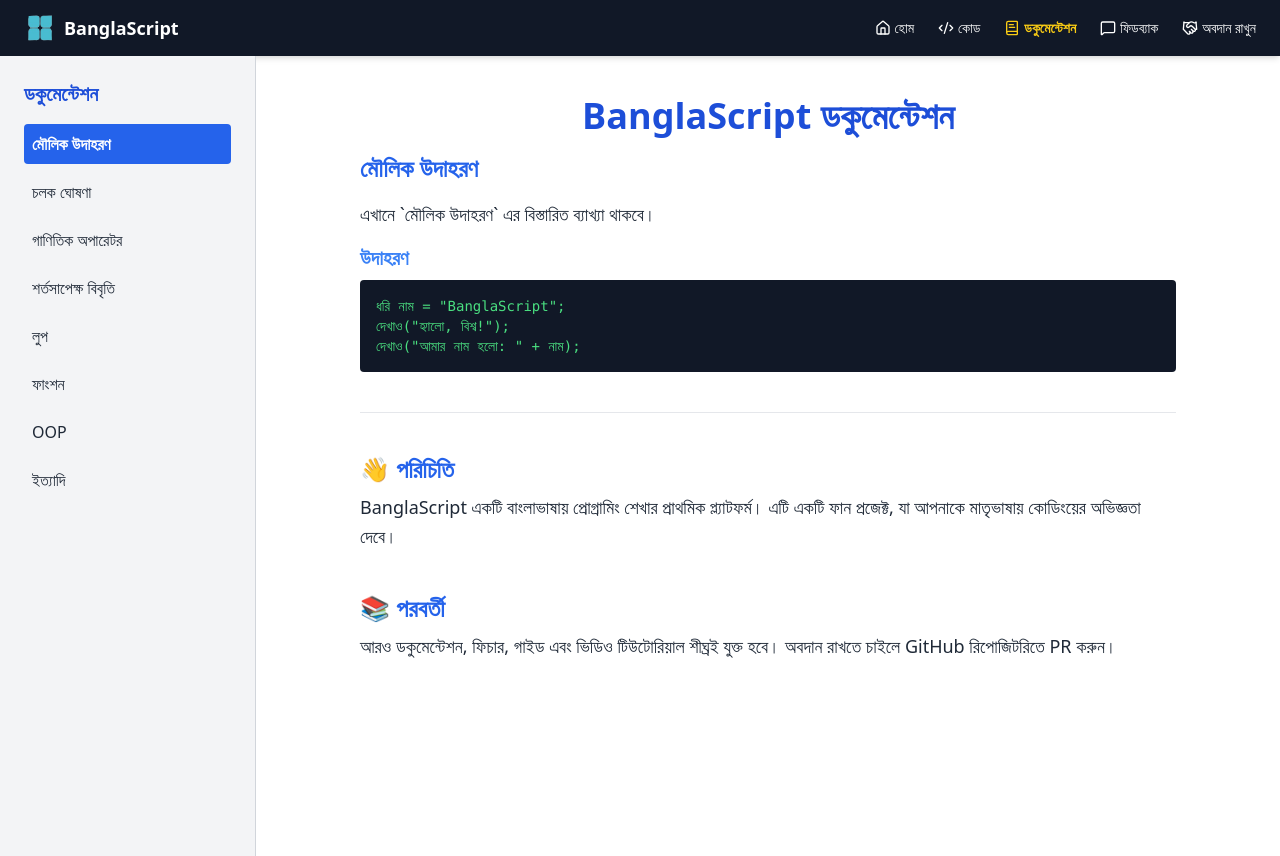
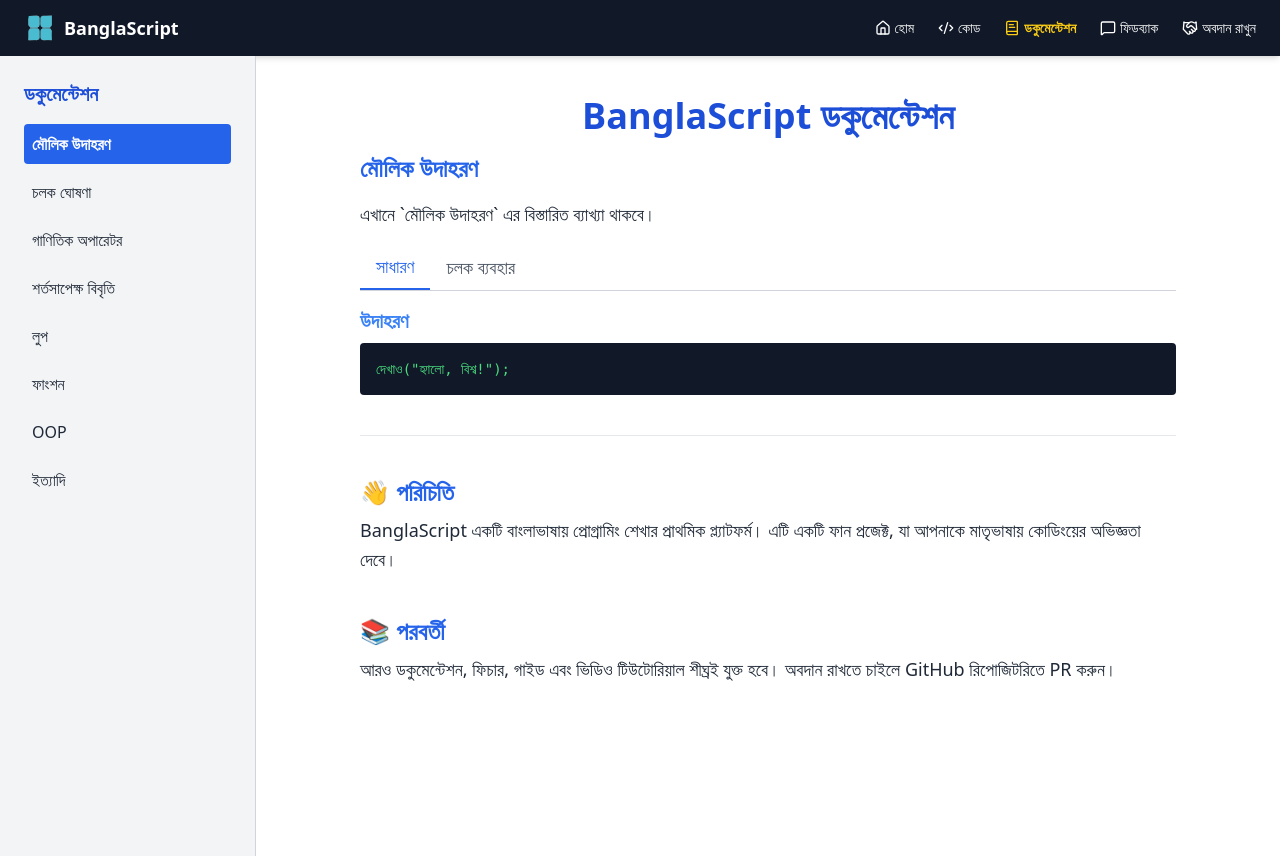
Before and after one commit to robinNcode/banglascript, a React (Vite) app: page /docs in a window 1280 px wide. Built offline with nearby package versions, Linux system fonts and the light colour scheme.

Commit message:
update: On Documentation multiple example added.

```diff
--- a/src/pages/Docs.tsx
+++ b/src/pages/Docs.tsx
@@ -1,45 +1,100 @@
-import { useState } from 'react';
+import { useState, type SetStateAction} from 'react';
 import Navbar from '../components/Navbar';
 
 const topics = [
-  { id: 'basics', title: 'মৌলিক উদাহরণ', example: `ধরি নাম = "BanglaScript";
-দেখাও("হ্যালো, বিশ্ব!");
-দেখাও("আমার নাম হলো: " + নাম);` },
-  { id: 'variables', title: 'চলক ঘোষণা', example: `ধরি বয়স = 25;
-ধরি নাম = "করিম";
-ধরি সফল = সত্যি;` },
-  { id: 'operators', title: 'গাণিতিক অপারেটর', example: `ধরি ক = 10;
+  {
+    id: 'basics',
+    title: 'মৌলিক উদাহরণ',
+    examples: [
+      {tab: 'সাধারণ', code: `দেখাও("হ্যালো, বিশ্ব!");`},
+      {
+        tab: 'চলক ব্যবহার', code: `ধরি নাম = "BanglaScript";
+দেখাও("আমার নাম: " + নাম);`
+      },
+    ],
+  },
+  {
+    id: 'variables',
+    title: 'চলক ঘোষণা',
+    examples: [
+      {tab: 'সংখ্যা', code: `ধরি বয়স = 25;`},
+      {tab: 'স্ট্রিং', code: `ধরি নাম = "করিম";`},
+      {tab: 'বুলিয়ান', code: `ধরি সফল = সত্যি;`},
+    ],
+  },
+  {
+    id: 'operators',
+    title: 'গাণিতিক অপারেটর',
+    examples: [
+      {
+        tab: 'যোগ', code: `ধরি ক = 10;
 ধরি খ = 5;
-ধরি যোগফল = ক + খ; // যোগ
-ধরি বিয়োগফল = ক - খ; // বিয়োগ
-ধরি গুণফল = ক * খ; // গুণ
-ধরি ভাগফল = ক / খ; // ভাগ
-দেখাও(যোগফল);` },
-  { id: 'conditionals', title: 'শর্তসাপেক্ষ বিবৃতি', example: `ধরি বয়স = 18;
+ধরি যোগফল = ক + খ;`
+      },
+      {
+        tab: 'বিয়োগ', code: `ধরি ক = 10;
+ধরি খ = 5;
+ধরি বিয়োগফল = ক - খ;`
+      },
+    ],
+  },
+  {
+    id: 'conditionals',
+    title: 'শর্তসাপেক্ষ বিবৃতি',
+    examples: [
+      {
+        tab: 'যদি-নয়তো',
+        code: `ধরি বয়স = 18;
 যদি (বয়স >= 18) {
   দেখাও("আপনি ভোট দিতে পারেন।");
 } নয়তো {
   দেখাও("আপনি ভোট দিতে পারেন না।");
-}` },
-  { id: 'loops', title: 'লুপ', example: `// জন্য লুপ
-জন্য (ধরি i = 0; i < 5; i = i + 1) {
+}`
+      },
+    ],
+  },
+  {
+    id: 'loops',
+    title: 'লুপ',
+    examples: [
+      {
+        tab: 'জন্য লুপ',
+        code: `জন্য (ধরি i = 0; i < 5; i = i + 1) {
   দেখাও("লুপ চলছে: " + i);
-}
-
-// যতক্ষণ লুপ
-ধরি j = 0;
+}`
+      },
+      {
+        tab: 'যতক্ষণ লুপ',
+        code: `ধরি j = 0;
 যতক্ষণ (j < 3) {
   দেখাও("j এর মান: " + j);
   j = j + 1;
-}` },
-  { id: 'functions', title: 'ফাংশন', example: `কাঠামো যোগ(ক, খ) {
+}`
+      },
+    ],
+  },
+  {
+    id: 'functions',
+    title: 'ফাংশন',
+    examples: [
+      {
+        tab: 'ফাংশন তৈরি',
+        code: `কাঠামো যোগ(ক, খ) {
   ফিরিয়ে দাও(ক + খ);
 }
 
 ধরি ফলাফল = যোগ(5, 3);
-দেখাও(ফলাফল);` },
-  { id: 'oop', title: 'OOP', example: `// OOP ধারণা
-কাঠামো গাড়ি(ব্র্যান্ড) {
+দেখাও(ফলাফল);`
+      },
+    ],
+  },
+  {
+    id: 'oop',
+    title: 'OOP',
+    examples: [
+      {
+        tab: 'অবজেক্ট',
+        code: `কাঠামো গাড়ি(ব্র্যান্ড) {
   ধরি এই.ব্র্যান্ড = ব্র্যান্ড;
   কাঠামো চালাও() {
     দেখাও(এই.ব্র্যান্ড + " চলছে।");
@@ -47,14 +102,34 @@ const topics = [
 }
 
 ধরি আমারগাড়ি = নতুন গাড়ি("টয়োটা");
-আমারগাড়ি.চালাও();` },
-  { id: 'etc', title: 'ইত্যাদি', example: `// এটি একটি placeholder, ভবিষ্যতে আরও টপিক আসবে।
-দেখাও("আরো ফিচার শীঘ্রই আসছে...");` },
+আমারগাড়ি.চালাও();`
+      },
+    ],
+  },
+  {
+    id: 'etc',
+    title: 'ইত্যাদি',
+    examples: [
+      {
+        tab: 'আরো',
+        code: `// এটি একটি placeholder
+দেখাও("আরো ফিচার শীঘ্রই আসছে...");`
+      },
+    ],
+  },
 ];
 
 export default function Docs() {
   const [activeTopic, setActiveTopic] = useState(topics[0].id);
+  const [activeTab, setActiveTab] = useState(0); // New state for the active tab index
+
   const activeContent = topics.find(topic => topic.id === activeTopic);
+
+  // Reset tab index when topic changes
+  const handleTopicChange = (topicId: SetStateAction<string>) => {
+    setActiveTopic(topicId);
+    setActiveTab(0);
+  };
 
   return (
     <>
@@ -67,7 +142,7 @@ export default function Docs() {
             {topics.map((topic) => (
               <li key={topic.id} className="mb-2">
                 <button
-                  onClick={() => setActiveTopic(topic.id)}
+                  onClick={() => handleTopicChange(topic.id)}
                   className={`w-full text-left p-2 rounded transition-colors duration-200
                               ${activeTopic === topic.id
                     ? 'bg-blue-600 text-white font-semibold'
@@ -85,7 +160,6 @@ export default function Docs() {
         <div className="flex-1 p-10 max-w-4xl mx-auto text-gray-800">
           <h1 className="text-4xl font-bold mb-4 text-center text-blue-700">BanglaScript ডকুমেন্টেশন</h1>
 
-          {/* Dynamic Content based on selection */}
           {activeContent && (
             <section className="mb-10">
               <h2 className="text-2xl font-semibold mb-4 text-blue-600">{activeContent.title}</h2>
@@ -93,16 +167,34 @@ export default function Docs() {
                 এখানে `{activeContent.title}` এর বিস্তারিত ব্যাখ্যা থাকবে।
               </p>
 
+              {/* Tabs for multiple examples */}
+              {activeContent.examples.length > 1 && (
+                <div className="flex border-b border-gray-300 mb-4">
+                  {activeContent.examples.map((example, index) => (
+                    <button
+                      key={index}
+                      onClick={() => setActiveTab(index)}
+                      className={`py-2 px-4 text-lg font-medium transition-colors duration-200
+                                  ${activeTab === index
+                        ? 'border-b-2 border-blue-600 text-blue-600'
+                        : 'text-gray-600 hover:text-blue-500'
+                      }`}
+                    >
+                      {example.tab}
+                    </button>
+                  ))}
+                </div>
+              )}
+
               <h3 className="text-xl font-semibold mb-2 text-blue-500">উদাহরণ</h3>
               <pre className="bg-gray-900 text-green-400 p-4 rounded text-sm overflow-auto">
                 <code>
-                  {activeContent.example}
+                  {activeContent.examples[activeTab].code}
                 </code>
               </pre>
             </section>
           )}
 
-          {/* Original sections (if you want to keep them) */}
           <section className="mt-10 mb-10 border-t pt-10">
             <h2 className="text-2xl font-semibold mb-2 text-blue-600">👋 পরিচিতি</h2>
             <p className="text-lg leading-relaxed">
```
